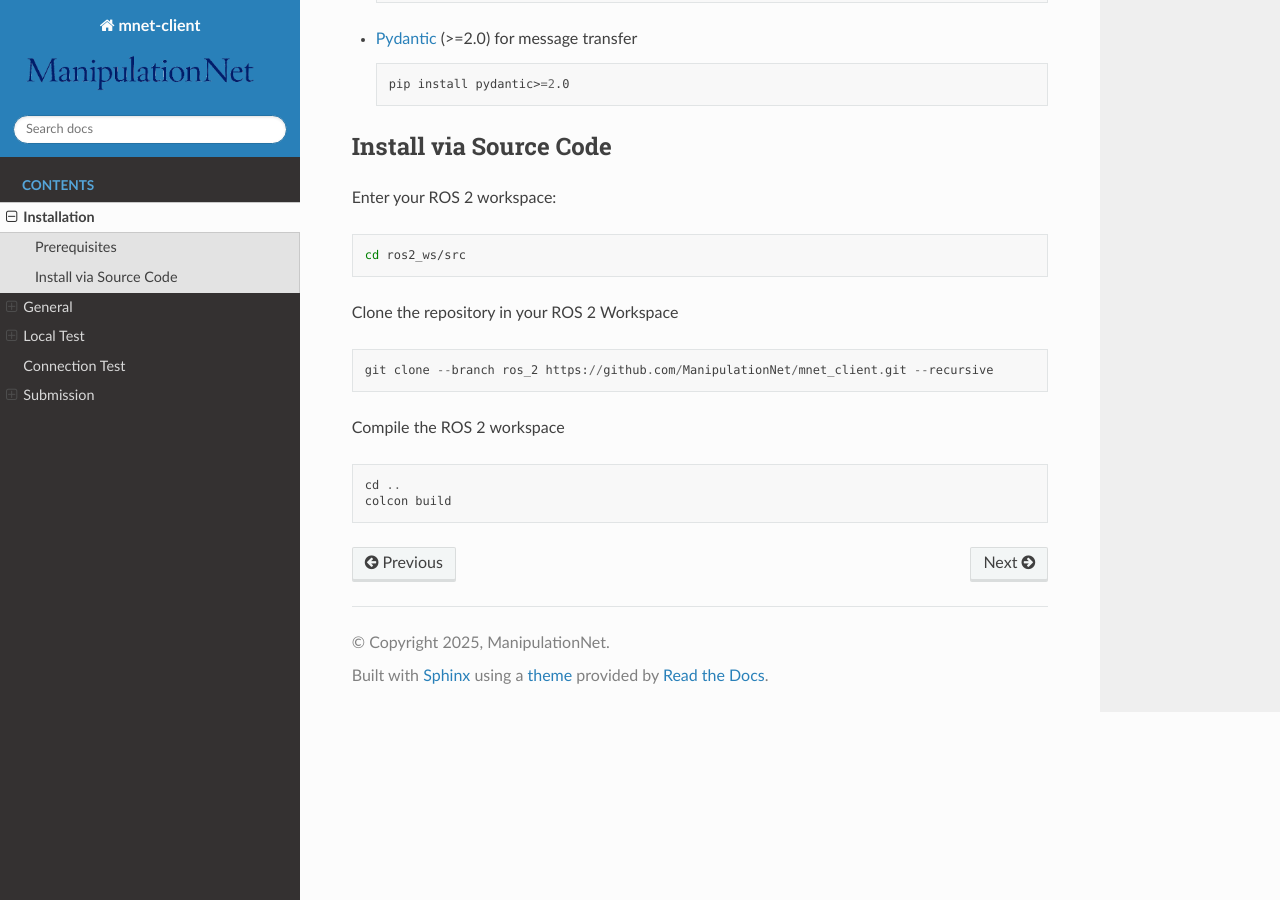
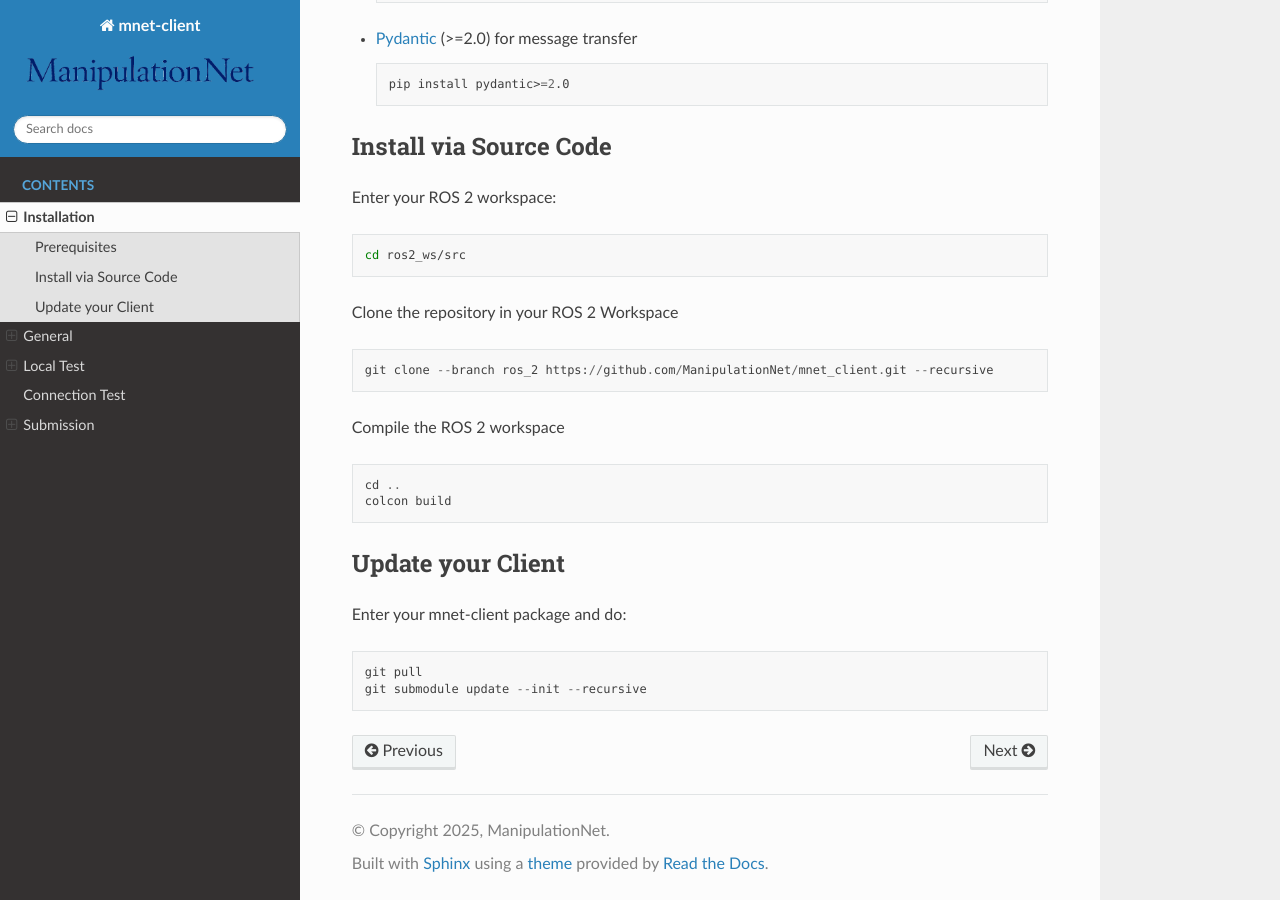
Before and after one commit to CloudEngineHub/mnet_client, a Sphinx documentation site: the page built from docs/installation.md, in a window 1280 px wide and 900 px high, scrolled down 871 px. Built offline with Sphinx 7.4.7 and the Read the Docs theme 3.1.0, drawn with Linux system fonts in a browser that asks for light colours.

Commit message:
update readme&docs

````diff
--- a/docs/installation.md
+++ b/docs/installation.md
@@ -68,3 +68,14 @@ Compile the ROS 2 workspace
 cd ..
 colcon build
 ```
+
+
+
+## Update your Client
+
+Enter your mnet-client package and do:
+
+```
+git pull
+git submodule update --init --recursive
+```
````
Also changed, not shown: README.md (+2 -0 lines).
